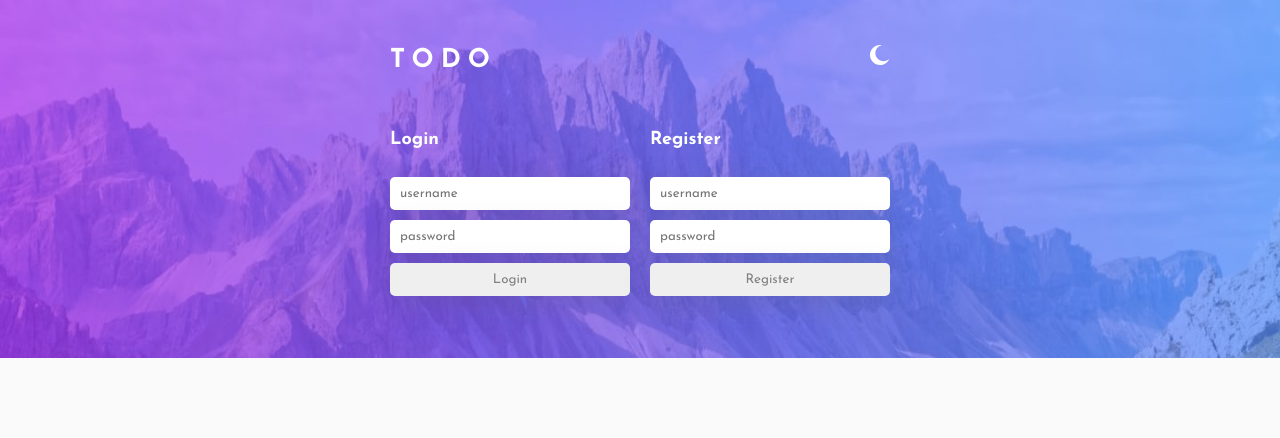
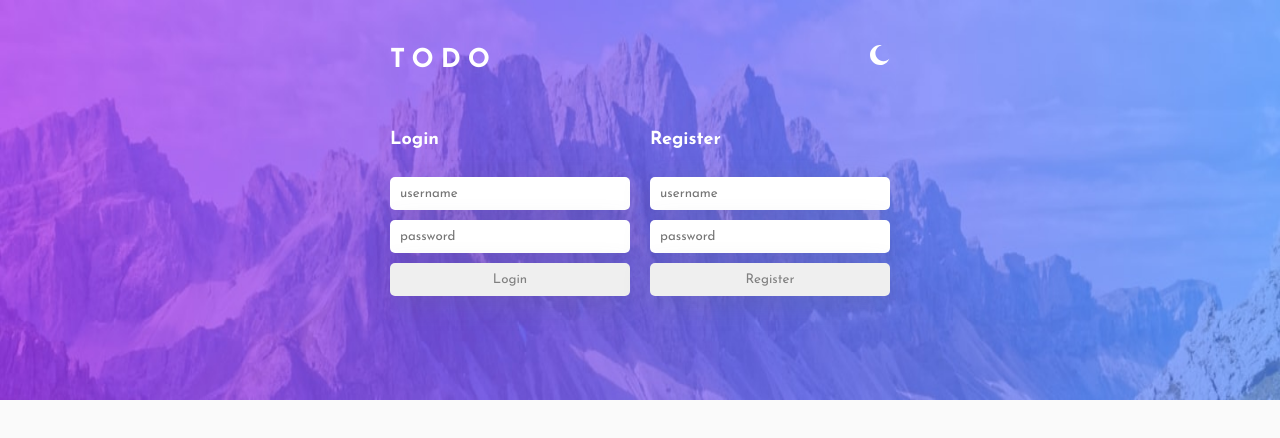
Before and after one commit to hnnav/todo-app, a React (Create React App) app in the folder frontend/: page / in a window 1280 px wide. Shown: the top 438 px of the page. Built offline with nearby package versions, Linux system fonts and the light colour scheme.

Commit message:
register & CSS fix

```diff
--- a/frontend/package.json
+++ b/frontend/package.json
@@ -12,7 +12,7 @@
     "react": "^18.2.0",
     "react-beautiful-dnd": "^13.1.1",
     "react-dom": "^18.2.0",
-    "react-scripts": "^2.1.3",
+    "react-scripts": "^2.1.8",
     "web-vitals": "^2.1.4"
   },
   "scripts": {
--- a/frontend/src/components/Register.js
+++ b/frontend/src/components/Register.js
@@ -7,17 +7,16 @@ function Register(props) {
     const [password, setPassword] = useState('')
 
     function registerUser(e) {
-        e.preventDefault();
+        e.preventDefault()
+
         const newUser = {
             username: e.target.username.value,
             password: e.target.password.value,
         }
         userService.createNewUser(newUser)
-        handleClose()
-    }
-
-    const handleClose = () => {
-        props.setRegisterWindow(false)
+        alert("Register successful")
+        setUsername('')
+        setPassword('')
     }
 
     return (
--- a/frontend/src/styles/index.css
+++ b/frontend/src/styles/index.css
@@ -5,7 +5,7 @@ body {
     background-image: url("/images/bg-mobile-light.jpg");
     background-repeat: no-repeat;
     background-color: hsl(0, 0%, 98%);
-    background-size: 100% 110%;
+    background-size: 100% 400px;
 
     display: flex;
     flex-direction: column;
```
Also changed, not shown: 1 other file (tests, documents, lock files or other folders).
